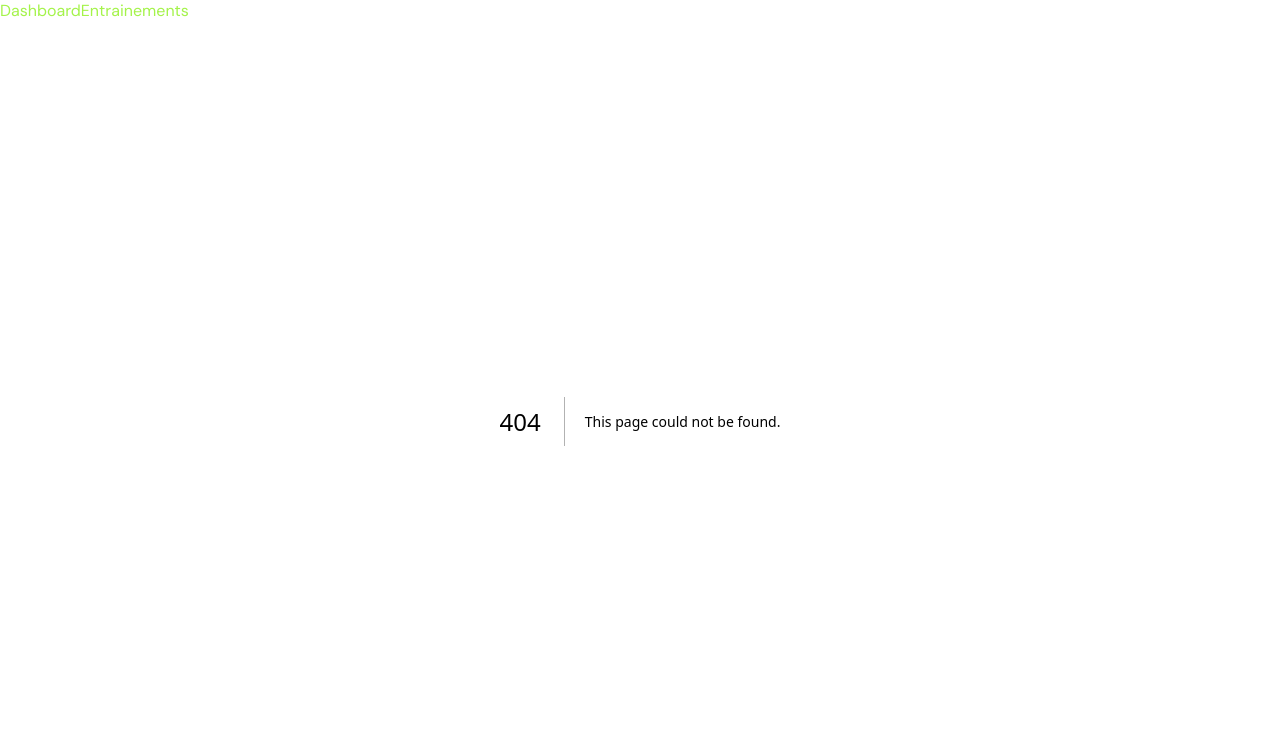
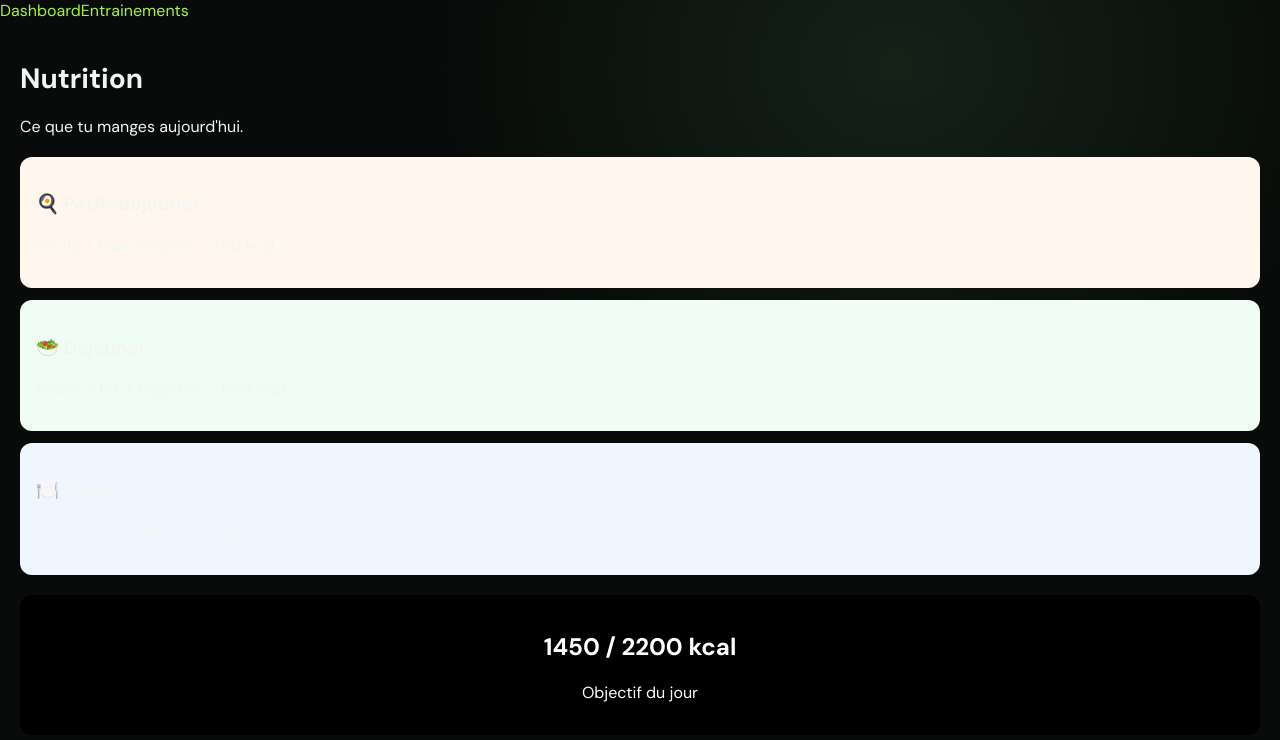
Before and after one commit to actionsdiallo-lgtm/fit-pro, a Next.js app: page /nutrition in a window 1280 px wide. Before the commit this address had no page. Shown: the top 740 px of the page. Built offline with nearby package versions, Linux system fonts and the light colour scheme.

Commit message:
Add Nutrition page with meal details

```diff
--- /dev/null
+++ b/src/app/nutrition/page.tsx
@@ -0,0 +1,26 @@
+export default function Nutrition() {
+  return (
+    <div style={{ padding: 20 }}>
+      <h1 style={{ fontSize: 28, fontWeight: 'bold' }}>Nutrition</h1>
+      <p>Ce que tu manges aujourd'hui.</p>
+      <div style={{ marginTop: 20, display: 'flex', flexDirection: 'column', gap: 12 }}>
+        <div style={{ padding: 16, background: '#fff7ed', borderRadius: 12 }}>
+          <h3>🍳 Petit-déjeuner</h3>
+          <p>Oeufs + Pain complet - 350 kcal</p>
+        </div>
+        <div style={{ padding: 16, background: '#f0fdf4', borderRadius: 12 }}>
+          <h3>🥗 Déjeuner</h3>
+          <p>Poulet + Riz + Légumes - 650 kcal</p>
+        </div>
+        <div style={{ padding: 16, background: '#eff6ff', borderRadius: 12 }}>
+          <h3>🍽️ Dîner</h3>
+          <p>Poisson + Salade - 450 kcal</p>
+        </div>
+      </div>
+      <div style={{ marginTop: 20, padding: 16, background: 'black', color: 'white', borderRadius: 12, textAlign: 'center' }}>
+        <h2>1450 / 2200 kcal</h2>
+        <p>Objectif du jour</p>
+      </div>
+    </div>
+  );
+}
```
